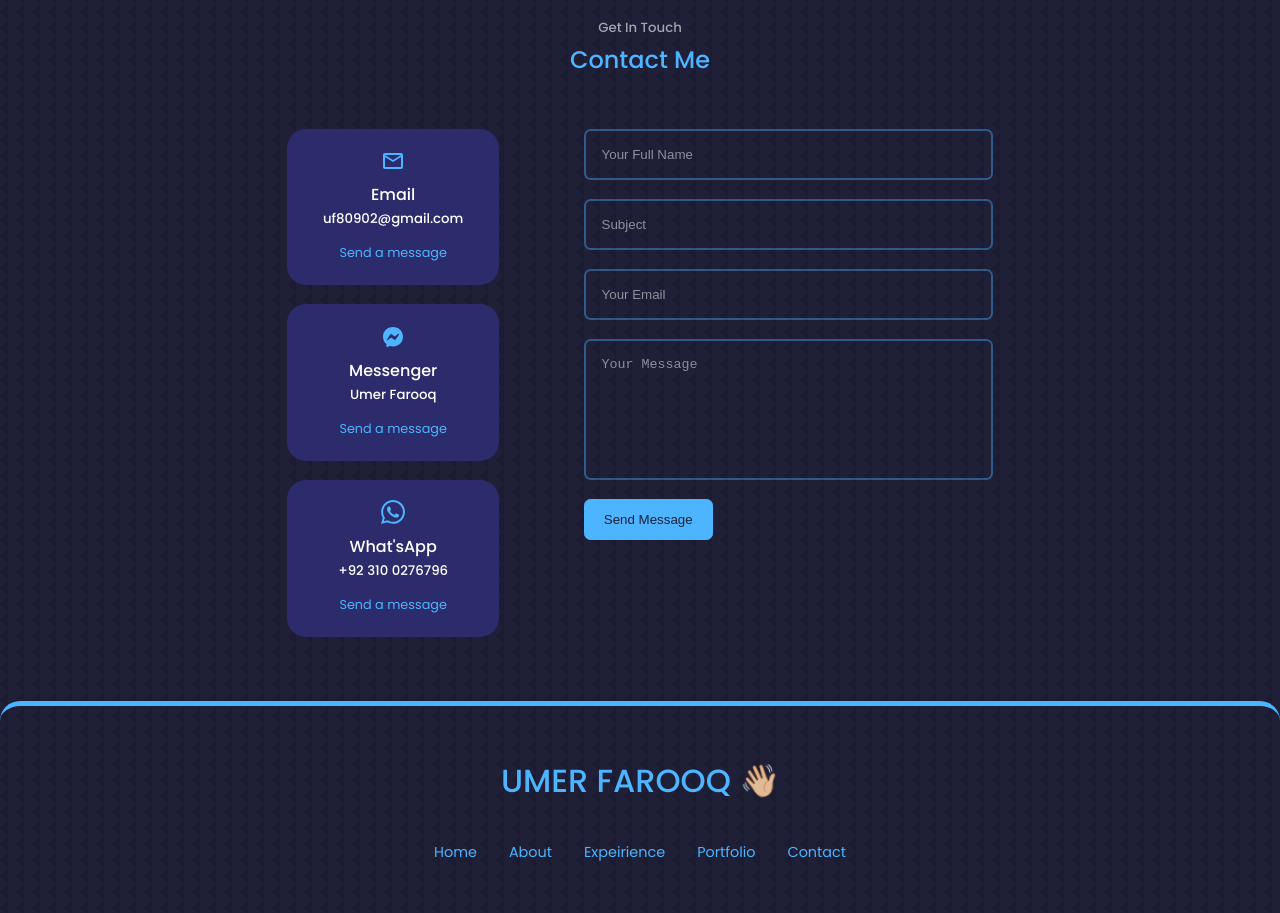
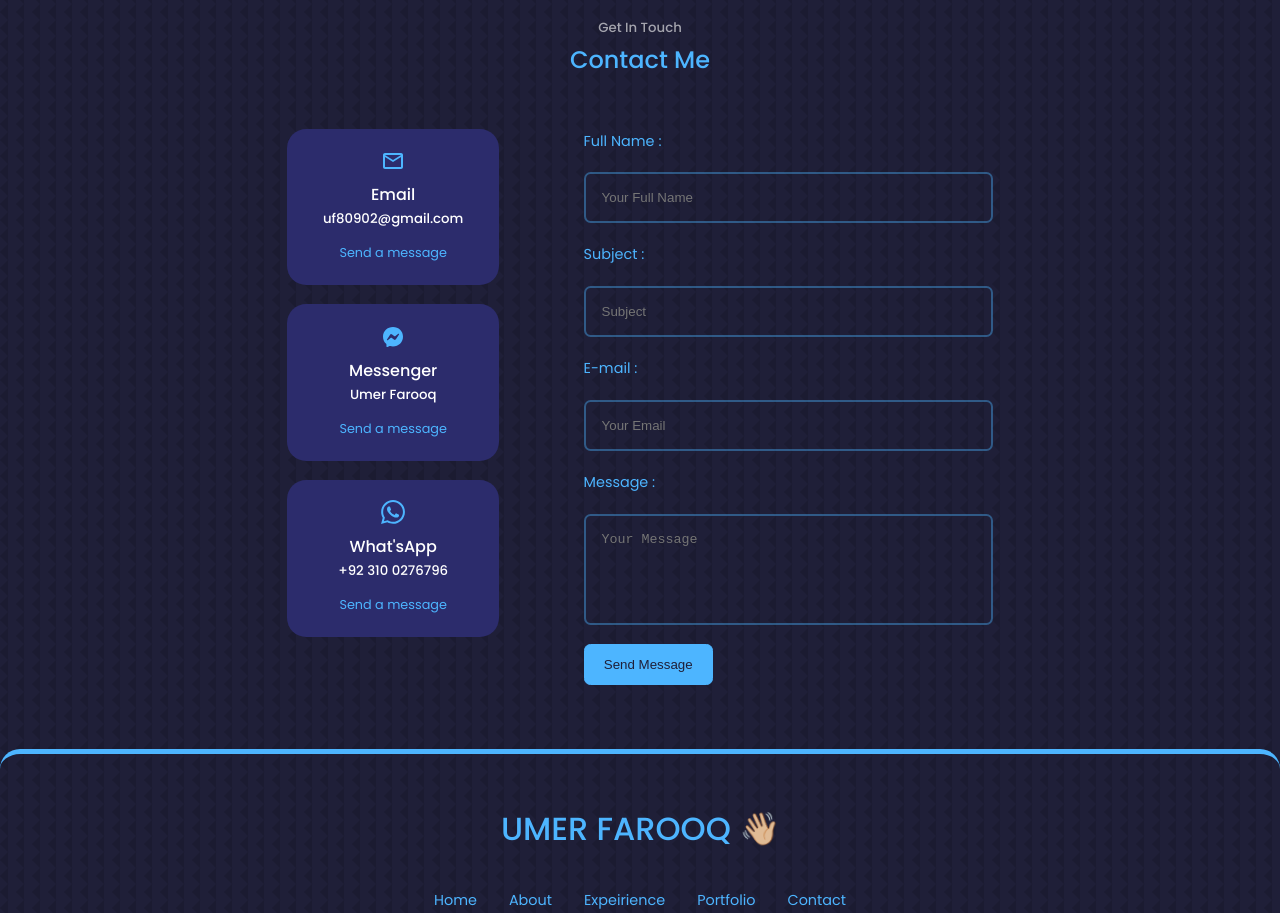
Before and after one commit to umerfarooq777/portfolio, a React (Create React App) app: page / in a window 1280 px wide. Shown: the part 2860-3773 px from the top of the page. Built offline with nearby package versions, Linux system fonts and the light colour scheme; no server answers; a web font is replaced by a local one.

Commit message:
deploy version

```diff
--- a/src/components/contact/contact.css
+++ b/src/components/contact/contact.css
@@ -89,11 +89,13 @@ textarea:focus{
   color: var(--color-white);
   box-shadow: 0 0 .5rem var(--color-primary-variant);
   /* background:var(--color-primary-variant); */
-}::placeholder {
-    color: var(--color-white);
-    opacity: 50%;
-  }
-
+}
+.label-text{
+    color: var(--color-primary);
+    padding: 0;
+    margin-bottom: 0;
+    font-size: .9rem;
+}
 
 
 /* ============================ MEDIA QUERIES (LARGE DEVICES) ================================== */
--- a/src/components/contact/contact.jsx
+++ b/src/components/contact/contact.jsx
@@ -63,10 +63,14 @@ const contact = () => {
 
 
          <form ref={form} onSubmit={sendEmail} autocomplete="off">
+           <label className="label-text">Full Name :</label>
               <input type="text"name='name'placeholder='Your Full Name' required />
+              <label className="label-text">Subject :</label>
               <input type="text"name='subject'placeholder='Subject' required />
+              <label className="label-text">E-mail :</label>
               <input type="email" name='email' placeholder='Your Email' required/>
-              <textarea name="message" rows="7" placeholder="Your Message" required/>
+              <label className="label-text">Message :</label>
+              <textarea name="message" rows="5" placeholder="Your Message" required/>
               <button type='submit' className="btn btn-primary">Send Message</button>
        </form>
 
```
Also changed, not shown: firebase.json (added), 1 other file (tests, documents, lock files or other folders).
